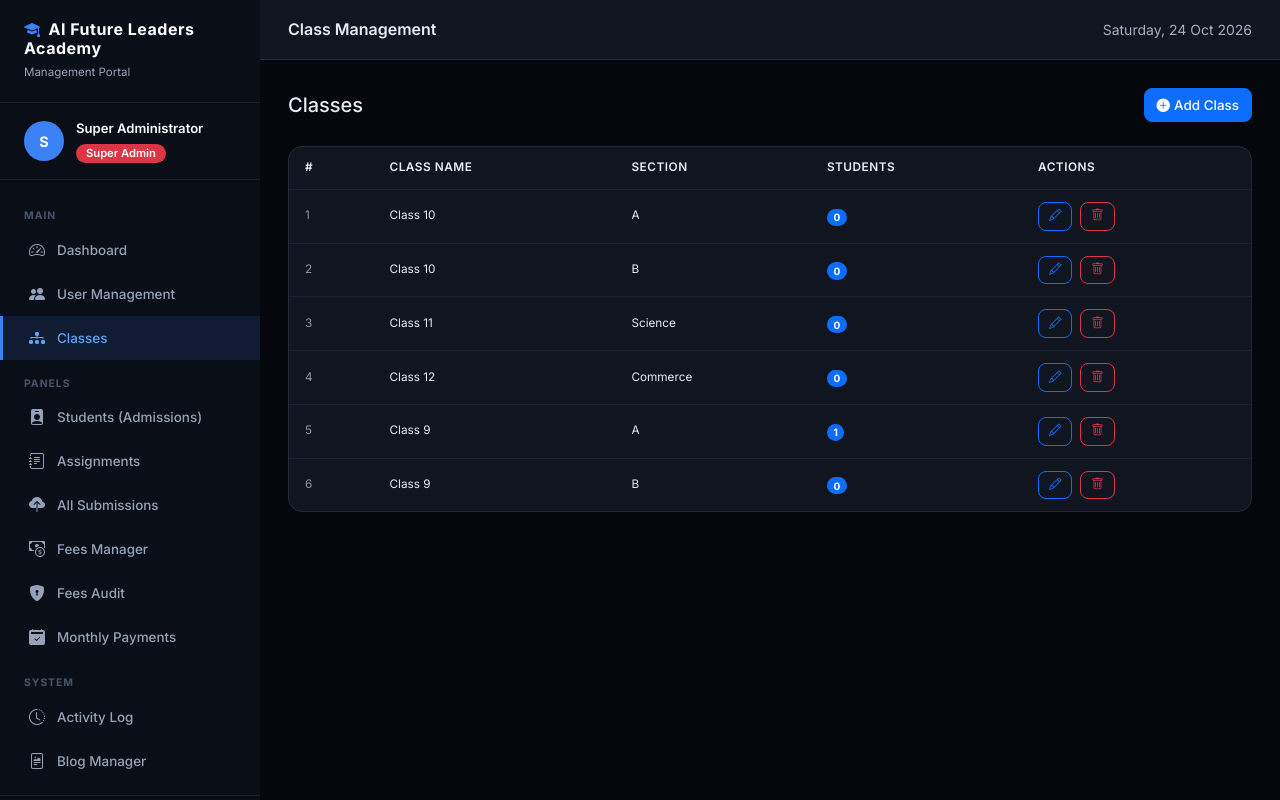
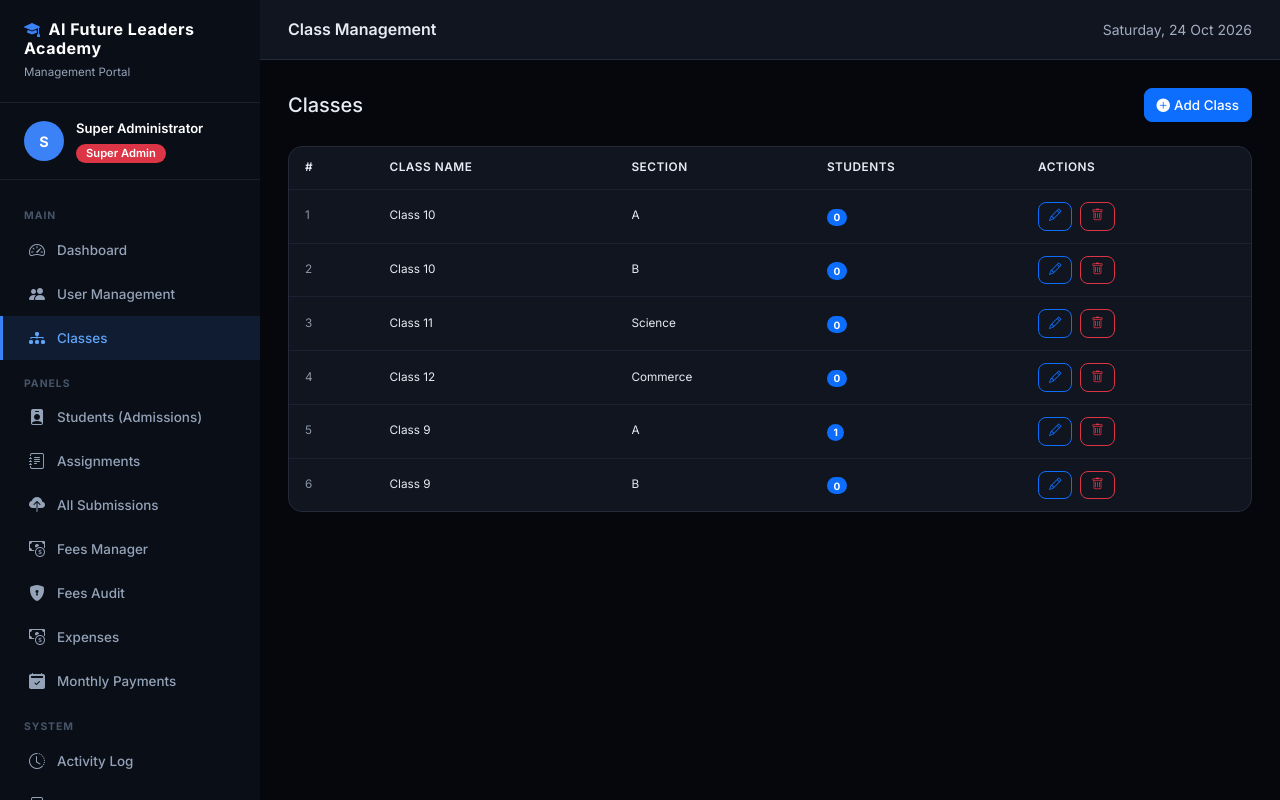
Before and after one commit to jawad50633-tech/rbms, a PHP site: page /dashboards/admin_classes.php in a window 1280 px wide. Run offline with PHP 8.4, Linux system fonts and the light colour scheme; a user stored in the database is signed in; data comes from the database, SQL or seed files in the repository.

Commit message:
Add Expenses section to header navigation

```diff
--- a/includes/header.php
+++ b/includes/header.php
@@ -595,6 +595,7 @@ function getNavLinks(string $role, string $activePage): array {
             ['key' => 'submissions',   'label' => 'All Submissions',       'icon' => 'cloud-upload-fill', 'url' => $base . 'superadmin_submissions.php'],
             ['key' => 'fees',          'label' => 'Fees Manager',          'icon' => 'cash-coin',         'url' => $base . 'superadmin_fees.php'],
             ['key' => 'fees_audit',    'label' => 'Fees Audit',            'icon' => 'shield-lock-fill',  'url' => $base . 'admin_fees_audit.php'],
+            ['key' => 'Expenses',    'label' => 'Expenses',            'icon' => 'cash-coin',  'url' => 'expenses.php'],
             ['key' => 'fees_monthly',  'label' => 'Monthly Payments',      'icon' => 'calendar2-check-fill', 'url' => $base . 'monthly.php'],
 
 
```
